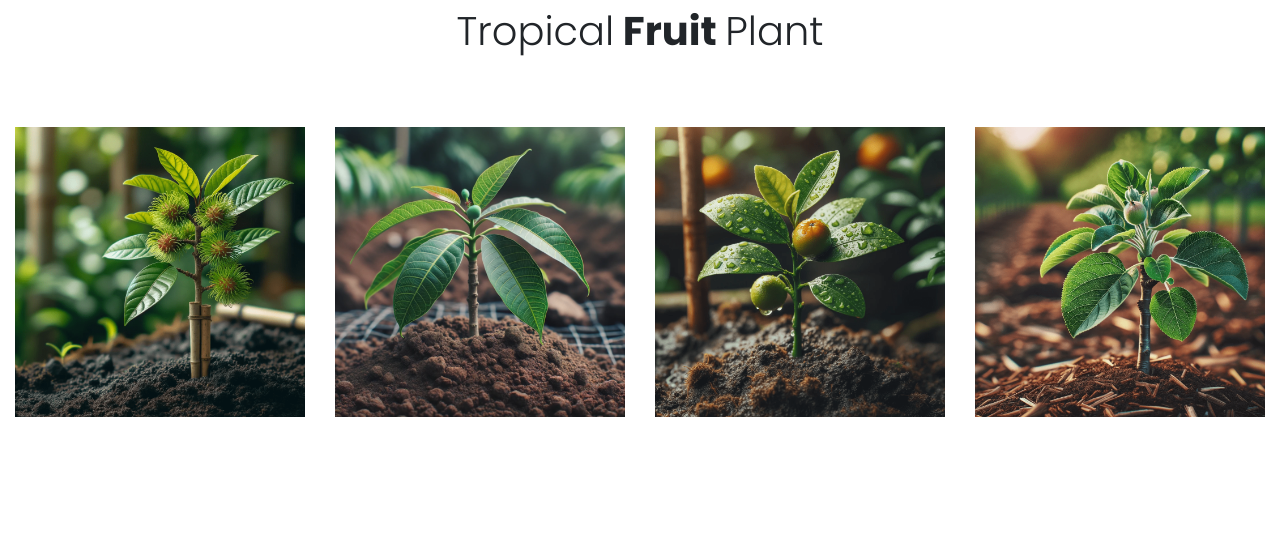
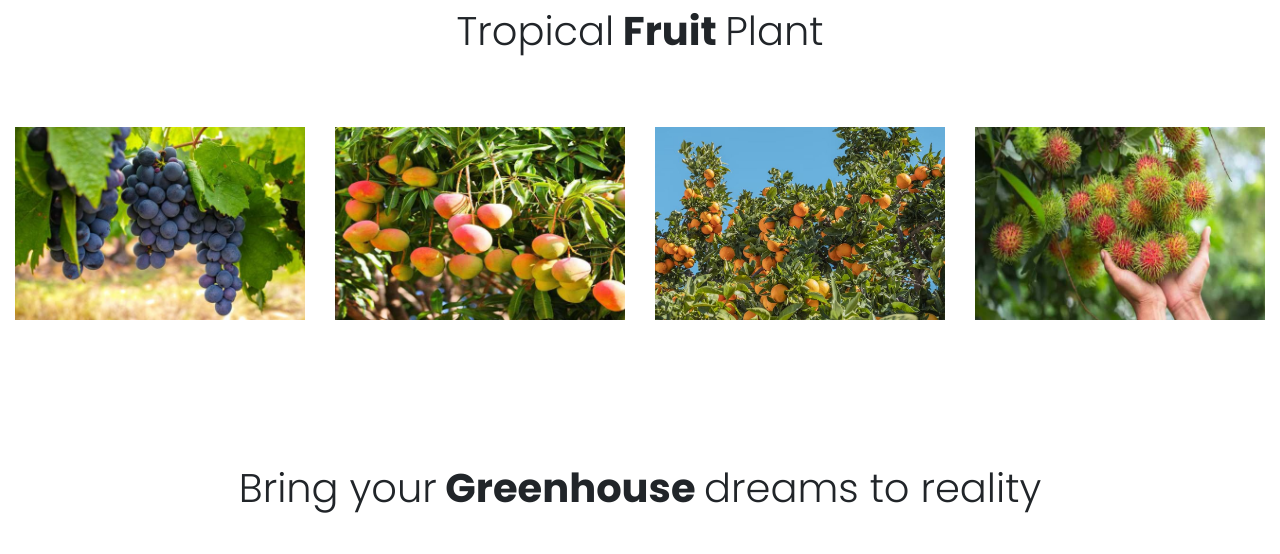
Before and after one commit to infobhan-systems/hadiqatkhadra, a plain HTML site: page index.html in a window 1280 px wide. Shown: the part 4800-5354 px from the top of the page. Drawn offline with nearby package versions, Linux system fonts and the light colour scheme.

Commit message:
Image changes

```diff
--- a/index.html
+++ b/index.html
@@ -625,28 +625,28 @@ License URL: http://creativecommons.org/licenses/by/3.0/
 				<div class="col-md-3 gal-grid-wthree">
 					<div class="gallery-demo">
 						<a href="#gal4">
-							<img src="images/fp-1.png" alt=" " class="img-fluid" />
+							<img src="images/f1.jpeg" alt=" " class="img-fluid" />
 						</a>
 					</div>
 				</div>
 				<div class="col-md-3 gal-grid-wthree my-md-0 my-4">
 					<div class="gallery-demo">
 						<a href="#gal5">
-							<img src="images/fp-2.png" alt=" " class="img-fluid" />
+							<img src="images/f2.jpg" alt=" " class="img-fluid" />
 						</a>
 					</div>
 				</div>
 				<div class="col-md-3 gal-grid-wthree">
 					<div class="gallery-demo">
 						<a href="#gal6">
-							<img src="images/fp-3.png" alt=" " class="img-fluid" />
+							<img src="images/f3.jpeg" alt=" " class="img-fluid" />
 						</a>
 					</div>
 				</div>
 				<div class="col-md-3 gal-grid-wthree mt-md-0 mt-4">
 					<div class="gallery-demo">
 						<a href="#gal7">
-							<img src="images/fp-4.png" alt=" " class="img-fluid" />
+							<img src="images/f6.jpg" alt=" " class="img-fluid" />
 						</a>
 					</div>
 				</div>
@@ -717,14 +717,14 @@ License URL: http://creativecommons.org/licenses/by/3.0/
 	<!-- popup-->
 	<div id="gal4" class="popup-effect animate">
 		<div class="popup">
-			<img src="images/fp-1.png" alt="Popup Image" class="img-fluid" />
-			<h4 class="p-mask">Rambutan</h4>
+			<img src="images/f1.jpeg" alt="Popup Image" class="img-fluid" />
+			<h4 class="p-mask">Grapes</h4>
 			<a class="close" href="#gallery">&times;</a>
 		</div>
 	</div>
 	<div id="gal5" class="popup-effect animate">
 		<div class="popup">
-			<img src="images/fp-2.png" alt="Popup Image" class="img-fluid" />
+			<img src="images/f2.jpg" alt="Popup Image" class="img-fluid" />
 			<h4 class="p-mask">Mango</h4>
 			<a class="close" href="#gallery">&times;</a>
 		</div>
@@ -733,7 +733,7 @@ License URL: http://creativecommons.org/licenses/by/3.0/
 	<!-- popup-->
 	<div id="gal6" class="popup-effect animate">
 		<div class="popup">
-			<img src="images/fp-3.png" alt="Popup Image" class="img-fluid" />
+			<img src="images/f3.jpeg" alt="Popup Image" class="img-fluid" />
 			<h4 class="p-mask">Orange</h4>
 			<a class="close" href="#gallery">&times;</a>
 		</div>
@@ -742,8 +742,8 @@ License URL: http://creativecommons.org/licenses/by/3.0/
 	<!-- popup-->
 	<div id="gal7" class="popup-effect animate">
 		<div class="popup">
-			<img src="images/fp-4.png" alt="Popup Image" class="img-fluid" />
-			<h4 class="p-mask">Apple</h4>
+			<img src="images/f6.jpg" alt="Popup Image" class="img-fluid" />
+			<h4 class="p-mask">Rambutan</h4>
 			<a class="close" href="#gallery">&times;</a>
 		</div>
 	</div>
```
Also changed, not shown: images/f1.jpeg (added), images/f2.jpeg (added), images/f2.jpg (added), images/f3.jpeg (added), images/f4.jpeg (added), images/f6.jpeg (added), images/f6.jpg (added).
